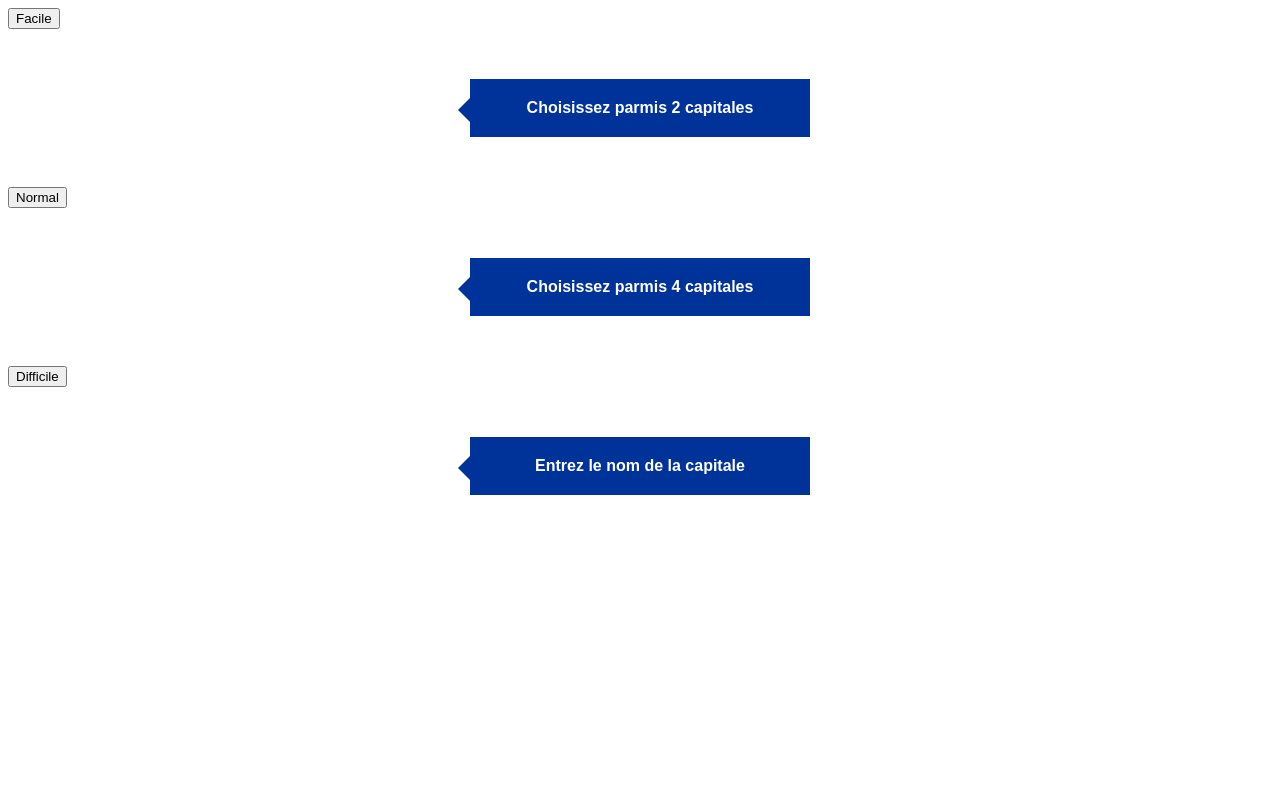
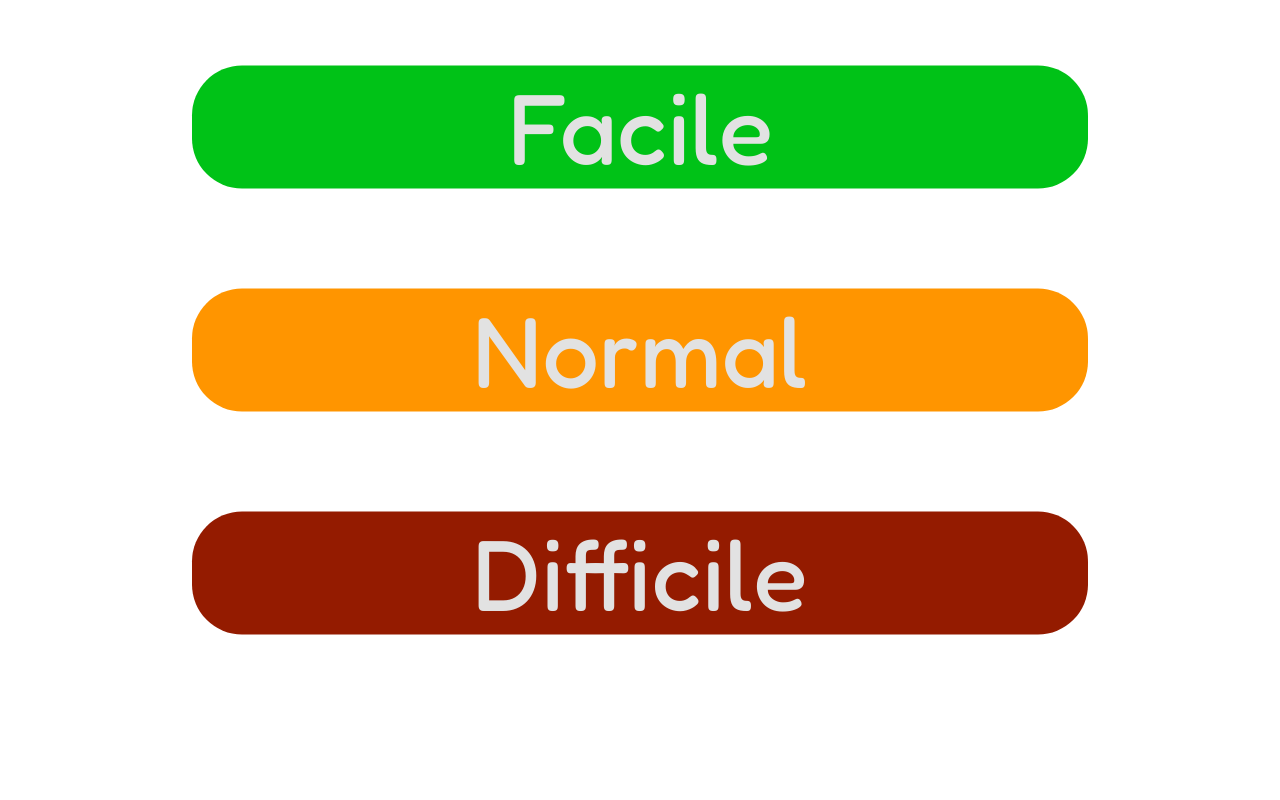
Before and after one commit to Sellig6792/EU-Games, a Flask app: page /games/capitals in a window 1280 px wide. Run offline with Flask 2, Linux system fonts and the light colour scheme.

Commit message:
Styles pour la page level_choice

```diff
--- a/eu_games/games/static/games.css
+++ b/eu_games/games/static/games.css
@@ -13,7 +13,6 @@ Red / Rouge   : #bf1900
 #question {
     font-size: 8vh;
     font-family: 'Fredoka', sans-serif;
-
 }
 
 #answers-div {
--- a/eu_games/games/static/index.css
+++ b/eu_games/games/static/index.css
@@ -1,3 +1,5 @@
+@import url('https://fonts.googleapis.com/css2?family=Fredoka:wght@450&display=swap');
+
 html, body {
     width: calc(100% - 8px);
     height: 100vh;
--- a/eu_games/games/static/level_choice.css
+++ b/eu_games/games/static/level_choice.css
@@ -3,28 +3,48 @@ Blue:   #003399
 Yellow: #FFCC00
 */
 
-.box-info {
-    width: 300px;
-    margin: 50px auto;
-    background: #003399;
-    background-color: #003399;
-    padding: 20px;
-    text-align: center;
-    font-weight: 900;
-    color: #fff;
-    font-family: arial;
-    position: relative;
+@import url('https://fonts.googleapis.com/css2?family=Fredoka:wght@450&display=swap');
+
+* {
+    font-family: 'Fredoka', sans-serif;
 }
 
-.box-info:after {
-    content: '';
-    display: inline-block;
-    width: 0;
-    height: 0;
+html, body {
+    width: calc(100vw - 8px);
+    height: calc(100vh - 8px);
+}
+
+#level-options {
+    width: 70vw;
+    margin: 0;
     position: absolute;
-    top: 16px;
-    left:-27px;
-    border: 15px solid transparent;
-    vertical-align: middle;
-    border-right-color: #003399;
+    top: 50%;
+    left: 50%;
+    -ms-transform: translate(-50%, calc(-50% + 100px));
+    transform: translate(-50%, calc(-50% - 50px));
 }
+
+button.level-options {
+    width: 100%;
+    font-size: 100px;
+    border-radius: 50px;
+    border: none;
+    font-family: 'Fredoka', sans-serif;
+    color: #e2e2e2;
+}
+
+#easy>button {
+    background-color: #00c217;
+}
+
+#normal>button {
+    background-color: #ff9500;
+}
+
+#hard>button {
+    background-color: #941b00;
+}
+
+div>div.level-options:not(#hard) {
+    margin-bottom: 100px;
+}
--- a/eu_games/games/templates/level_choice.html
+++ b/eu_games/games/templates/level_choice.html
@@ -1,21 +1,27 @@
 <!DOCTYPE html>
 <html lang="fr">
+
 <head>
     <meta charset="UTF-8">
     <title>Jeux-UE - {{ game_name }} - Choisissez un niveau</title>
     <link rel="stylesheet" href="{{ url_for('games.static', filename='level_choice.css')}}">
 </head>
+
 <body>
     {% set game = url_for(game) %}
-    <button onclick="rgl('{{ game }}', 2)">Facile</button>
-    <div id="box-info-easy" class="box-info">Choisissez parmis 2 capitales</div>
-    <button onclick="rgl('{{ game }}', 4)">Normal</button>
-    <div id="box-info-normal" class="box-info">Choisissez parmis 4 capitales</div>
-    <button onclick="rgl('{{ game }}', 0)">Difficile</button>
-    <div id="box-info-hard" class="box-info">Entrez le nom de la capitale</div>
-
-
+    <div id="level-options" class="level-options">
+        <div id="easy" class="level-options">
+            <button class="level-options" onclick="rgl('{{ game }}', 2)">Facile</button>
+        </div>
+        <div id="normal" class="level-options">
+            <button class="level-options" onclick="rgl('{{ game }}', 4)">Normal</button>
+        </div>
+        <div id="hard" class="level-options">
+            <button class="level-options" onclick="rgl('{{ game }}', 0)">Difficile</button>
+        </div>
+    </div>
     <script src="{{ url_for('games.static', filename='level_choice.js')}}"></script>
 
 </body>
+
 </html>
```
